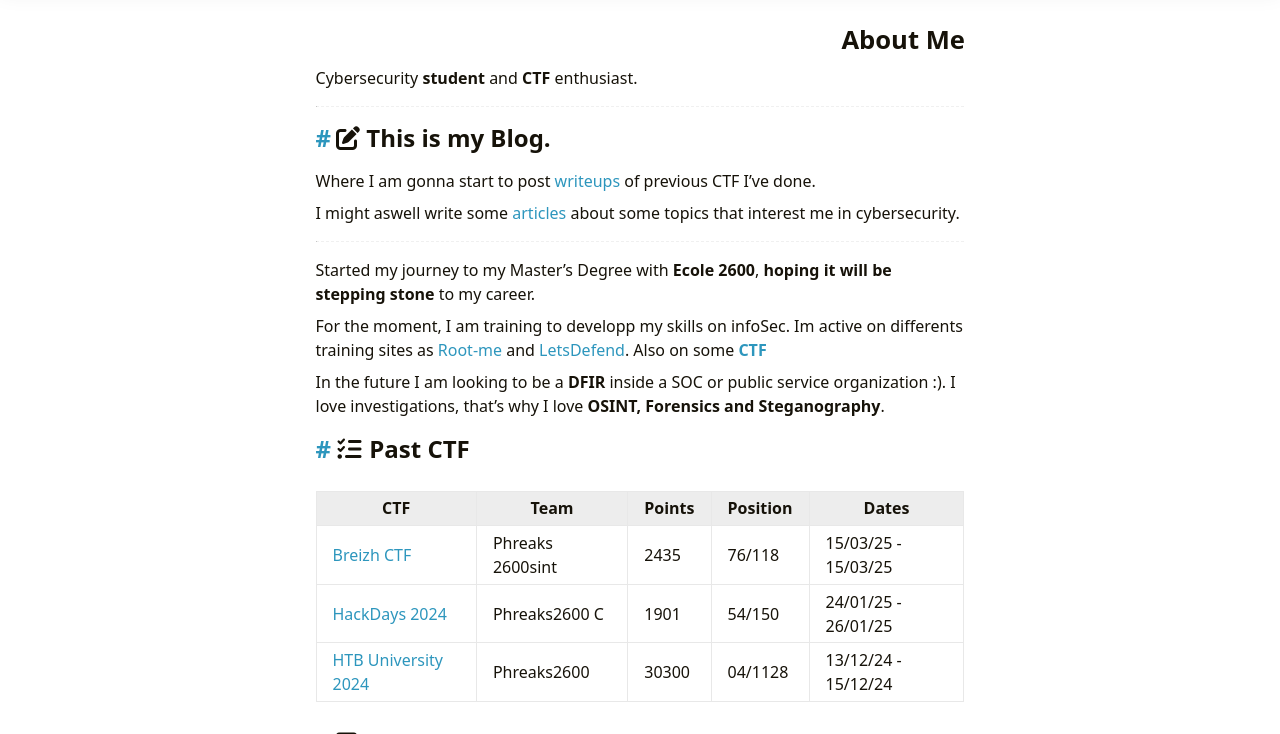
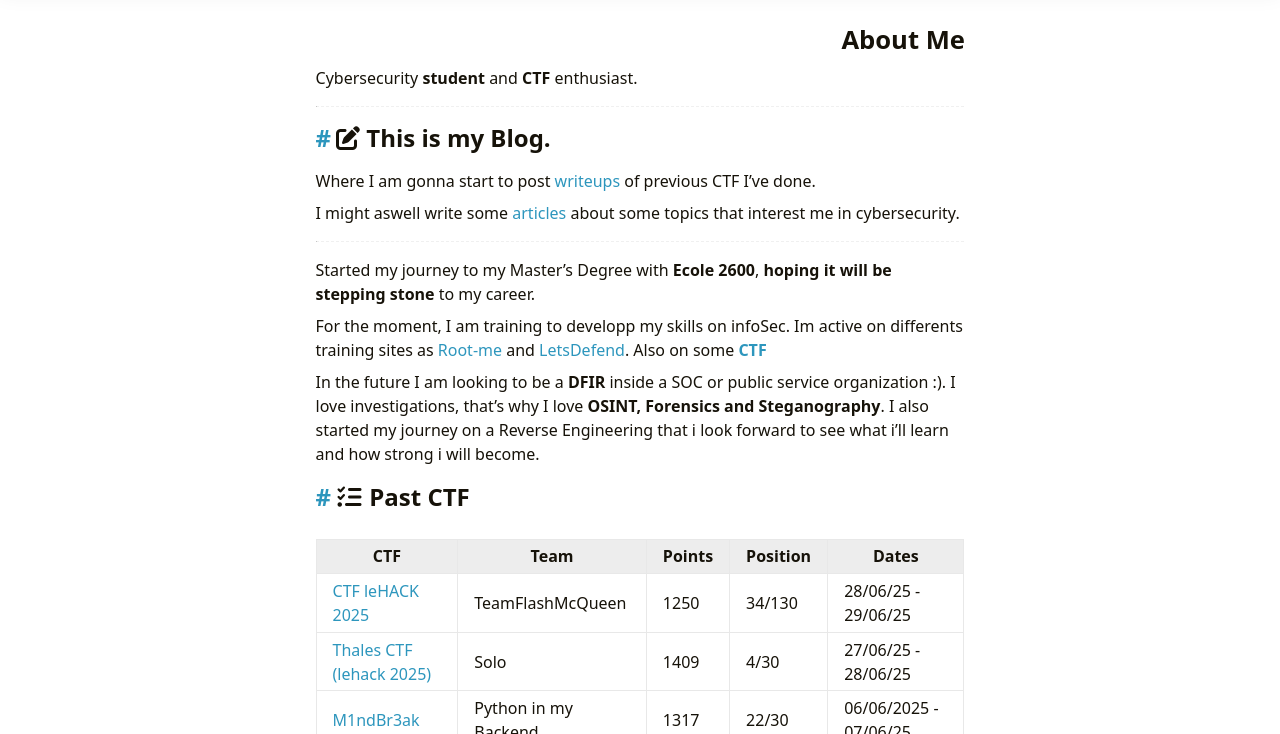
Before and after one commit to Paiinxz/paiinxz.github.io, a plain HTML site: page about/index.html in a window 1280 px wide. Shown: the part 66-800 px from the top of the page. Drawn offline with nearby package versions, Linux system fonts and the light colour scheme; some packages are replaced by stand-ins of ours.

Commit message:
Default_changes

```diff
--- a/about/index.html
+++ b/about/index.html
@@ -35,7 +35,7 @@ For the moment, I am training to developp my skills on infoSec. Im active on dif
         "mainEntityOfPage": {
             "@type": "WebPage",
             "@id": "https:\/\/paiinxz.github.io\/about\/"
-        },"genre": "page","wordcount":  153 ,
+        },"genre": "page","wordcount":  206 ,
         "url": "https:\/\/paiinxz.github.io\/about\/","publisher": {
             "@type": "Organization",
             "name": ""},"author": {
@@ -95,7 +95,8 @@ For the moment, I am training to developp my skills on infoSec. Im active on dif
 <hr>
 <p>Started my journey to my Master&rsquo;s Degree with <strong>Ecole 2600</strong>, <strong>hoping it will be stepping stone</strong> to my career.</p>
 <p>For the moment, I am training to developp my skills on infoSec. Im active on differents training sites as <a href="https://www.root-me.org/Paiinxz" target="_blank" rel="noopener noreffer ">Root-me</a> and <a href="https://app.letsdefend.io/user/paiinxz" target="_blank" rel="noopener noreffer ">LetsDefend</a>. Also on some <strong><a href="#fa-solid-fa-list-check-past-ctf" rel="">CTF</a></strong></p>
-<p>In the future I am looking to be a <strong>DFIR</strong> inside a SOC or public service organization :). I love investigations, that&rsquo;s why I love <strong>OSINT, Forensics and Steganography</strong>.</p>
+<p>In the future I am looking to be a <strong>DFIR</strong> inside a SOC or public service organization :). I love investigations, that&rsquo;s why I love <strong>OSINT, Forensics and Steganography</strong>.
+I also started my journey on a Reverse Engineering that i look forward to see what i&rsquo;ll learn and how strong i will become.</p>
 <h2 id="fa-solid-fa-list-check-past-ctf"><i class="fa-solid fa-list-check" aria-hidden="true"></i>&nbsp;Past CTF</h2>
 <table>
   <thead>
@@ -108,6 +109,27 @@ For the moment, I am training to developp my skills on infoSec. Im active on dif
       </tr>
   </thead>
   <tbody>
+      <tr>
+          <td><a href="https://lehack.org/wargame-leaderboard-2025/" target="_blank" rel="noopener noreffer ">CTF leHACK 2025</a></td>
+          <td>TeamFlashMcQueen</td>
+          <td>1250</td>
+          <td>34/130</td>
+          <td>28/06/25 - 29/06/25</td>
+      </tr>
+      <tr>
+          <td><a href="https://www.thalesgroup.com/fr" target="_blank" rel="noopener noreffer ">Thales CTF (lehack 2025)</a></td>
+          <td>Solo</td>
+          <td>1409</td>
+          <td>4/30</td>
+          <td>27/06/25 - 28/06/25</td>
+      </tr>
+      <tr>
+          <td><a href="https://ctftime.org/event/2766/" target="_blank" rel="noopener noreffer ">M1ndBr3ak</a></td>
+          <td>Python in my Backend</td>
+          <td>1317</td>
+          <td>22/30</td>
+          <td>06/06/2025 - 07/06/25</td>
+      </tr>
       <tr>
           <td><a href="https://www.ctf.bzh/" target="_blank" rel="noopener noreffer ">Breizh CTF</a></td>
           <td>Phreaks 2600sint</td>
@@ -138,7 +160,7 @@ For the moment, I am training to developp my skills on infoSec. Im active on dif
 </ul>
 </div></div></div>
             </main><footer class="footer">
-        <div class="footer-container"><div class="footer-line">Powered by <a href="https://gohugo.io/" target="_blank" rel="noopener noreffer" title="Hugo 0.143.1">Hugo</a> | Theme - <a href="https://github.com/dillonzq/LoveIt" target="_blank" rel="noopener noreffer" title="LoveIt 0.3.0"><i class="far fa-kiss-wink-heart fa-fw" aria-hidden="true"></i> LoveIt</a>
+        <div class="footer-container"><div class="footer-line">Powered by <a href="https://gohugo.io/" target="_blank" rel="noopener noreffer" title="Hugo 0.147.9">Hugo</a> | Theme - <a href="https://github.com/dillonzq/LoveIt" target="_blank" rel="noopener noreffer" title="LoveIt 0.3.0"><i class="far fa-kiss-wink-heart fa-fw" aria-hidden="true"></i> LoveIt</a>
                 </div><div class="footer-line" itemscope itemtype="http://schema.org/CreativeWork"><i class="far fa-copyright fa-fw" aria-hidden="true"></i><span itemprop="copyrightYear">2022 - 2025</span><span class="author" itemprop="copyrightHolder">&nbsp;<a href="/" target="_blank">xxxx</a></span></div>
         </div>
     </footer></div>
```
Also changed, not shown: 404.html (+1 -1 lines), categories/index.html (+1 -1 lines), categories/index.xml (+10 -6 lines), index.html (+2 -2 lines), tags/index.html (+1 -1 lines), tags/index.xml (+10 -6 lines), 1 other file.
